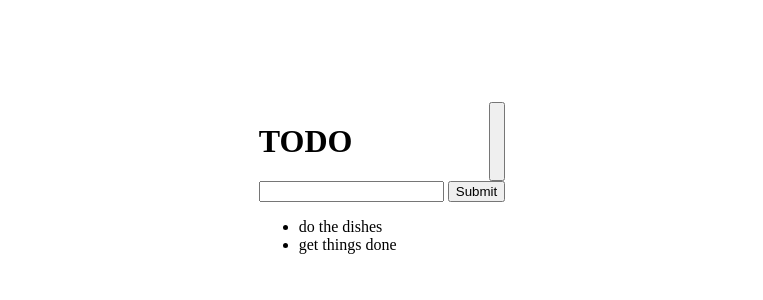
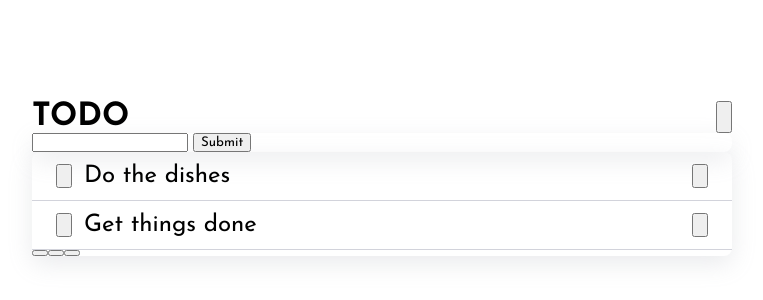
Before and after one commit to vitorsneves/todo-app-with-pure-js, a plain HTML site: page index.html in a window 1280 px wide. Shown: the part 222-522 px from the top of the page, without its empty margins (258-1021 px from the left). Drawn offline with Linux system fonts and the light colour scheme.

Commit message:
feature: add delete button and filters

```diff
--- a/index.html
+++ b/index.html
@@ -7,7 +7,6 @@
   <link rel="icon" type="image/png" sizes="32x32" href="./images/favicon-32x32.png">
 
   <link href="./main.css" rel="stylesheet" />
-  <script src="./main.js"></script>
 
   <title>Todo app</title>
 </head>
@@ -18,14 +17,24 @@
       <button></button>
     </header>
     <main>
-      <form>
-        <input type="text" />
-        <input type="submit" />
-      </form>
-      <ul id="todo-list">
+      <div class="card">
+        <form>
+          <input type="text" />
+          <input type="submit" />
+        </form>
+      </div>
+      <div class="card">
+        <ul id="todo-list">
+        </ul>
 
-      </ul>
+        <footer>
+          <button id="show-all-btn"></button>
+          <button id="show-active-btn"></button>
+          <button id="show-completed-btn"></button>
+        </footer>
+      </div>
     </main>
   </div>
+  <script type="module" src="./main.js"></script>
 </body>
 </html>
--- a/main.css
+++ b/main.css
@@ -1,3 +1,43 @@
+@import url('https://fonts.googleapis.com/css2?family=Josefin+Sans:wght@400;700&display=swap');
+
+:root {
+    --very-light-gray: hsl(0, 0%, 98%);
+    --very-light-grayish-blue: hsl(236, 33%, 92%);
+    --light-grayish-blue: hsl(233, 11%, 84%);
+    --dark-grayish-blue: hsl(236, 9%, 61%);
+    --very-dark-grayish-blue: hsl(235, 19%, 35%);
+}
+
+* {
+    font-family: 'Josefin Sans', sans-serif;
+
+    box-sizing: border-box;
+    margin: 0;
+}
+
+ul {
+    list-style-type: none;
+    padding: 0;
+}
+
+li {
+    border-bottom: 1px solid var(--light-grayish-blue);
+
+    display: flex;
+    padding: 12px 24px;
+}
+
+.task-text {
+    font-size: 24px;
+    width: 80%;
+
+    margin: 0px 12px;
+}
+
+.task-delete-button {
+    margin-left: auto;
+}
+
 body {
     display: flex;
     justify-content: center;
@@ -10,3 +50,16 @@ header {
     display: flex;
     justify-content: space-between
 }
+
+.todo-container {
+    width: 700px;
+}
+
+footer {
+    display: flex;
+}
+
+.card {
+    border-radius: 8px;
+    box-shadow: rgba(149, 157, 165, 0.2) 0px 8px 24px;
+}
--- a/main.js
+++ b/main.js
@@ -1,26 +1,95 @@
 let todos = [
     {
         id: 1,
-        task: 'do the dishes'
+        task: 'Do the dishes',
+        complete: true
     },
     {
         id: 2,
-        task: 'get things done'
+        task: 'Get things done',
+        complete: false
     }
 ];
 
 const fillTodoList = (todos) => {
-    const TodoList = document.getElementById('todo-list');
+    const todoList = document.getElementById('todo-list');
+
+    todoList.innerHTML = '';
 
     todos.map((todo) => {
-        let todoLI = document.createElement('li');
-
-        todoLI.textContent = todo.task;
-
-        TodoList.appendChild(todoLI);
+        todoList.appendChild(createTodoLine(todo));
     })
 }
 
-document.addEventListener('DOMContentLoaded', () => {
-    fillTodoList(todos);
+const createTodoLine = (todo) => {
+    const todoLI = document.createElement('li');
+
+    todoLI.id = 'todo-' + todo.id;
+
+    todoLI.appendChild(createTodoCheckBtn(todo));
+    todoLI.appendChild(createTodoText(todo));
+    todoLI.appendChild(createTodoDeleteBtn(todo));
+
+    return todoLI;
+}
+
+const createTodoCheckBtn = (todo) => {
+    const checkTodoBtn = document.createElement('button');
+    checkTodoBtn.className = 'checkButton'
+
+    checkTodoBtn.addEventListener('click', () => {toggleComplete(todo.id)})
+
+    return checkTodoBtn;
+}
+
+const createTodoText = (todo) => {
+    const todoText = document.createElement('p');
+    todoText.textContent = todo.task;
+    todoText.className = 'task-text';
+
+    return todoText;
+}
+
+const createTodoDeleteBtn = (todo) => {
+    const deleteTodoBtn = document.createElement('button');
+    deleteTodoBtn.className = 'task-delete-button';
+
+    deleteTodoBtn.addEventListener('click', () => {deleteTodo(todo.id)});
+
+    return deleteTodoBtn;
+}
+
+const deleteTodo = (id) => {
+  todos = todos.filter((todo) => todo.id != id);
+
+  const TodoList = document.getElementById('todo-list');
+  const todo = document.getElementById('todo-' + id);
+
+  TodoList.removeChild(todo);
+}
+
+const toggleComplete = (id) => {
+  todos.forEach((todo) => {
+    if(todo.id == id)
+      todo.complete = !todo.complete;
+  })
+}
+
+// Footer buttons configuration
+
+const showAllBtn = document.getElementById('show-all-btn')
+showAllBtn.addEventListener('click', () => {
+  fillTodoList(todos);
 });
+
+const showActiveBtn = document.getElementById('show-active-btn')
+showActiveBtn.addEventListener('click', () => {
+  fillTodoList(todos.filter((todo) => !todo.complete));
+});
+
+const showCompleteBtn = document.getElementById('show-completed-btn')
+showCompleteBtn.addEventListener('click', () => {
+  fillTodoList(todos.filter((todo) => todo.complete));
+});
+
+fillTodoList(todos);
```
